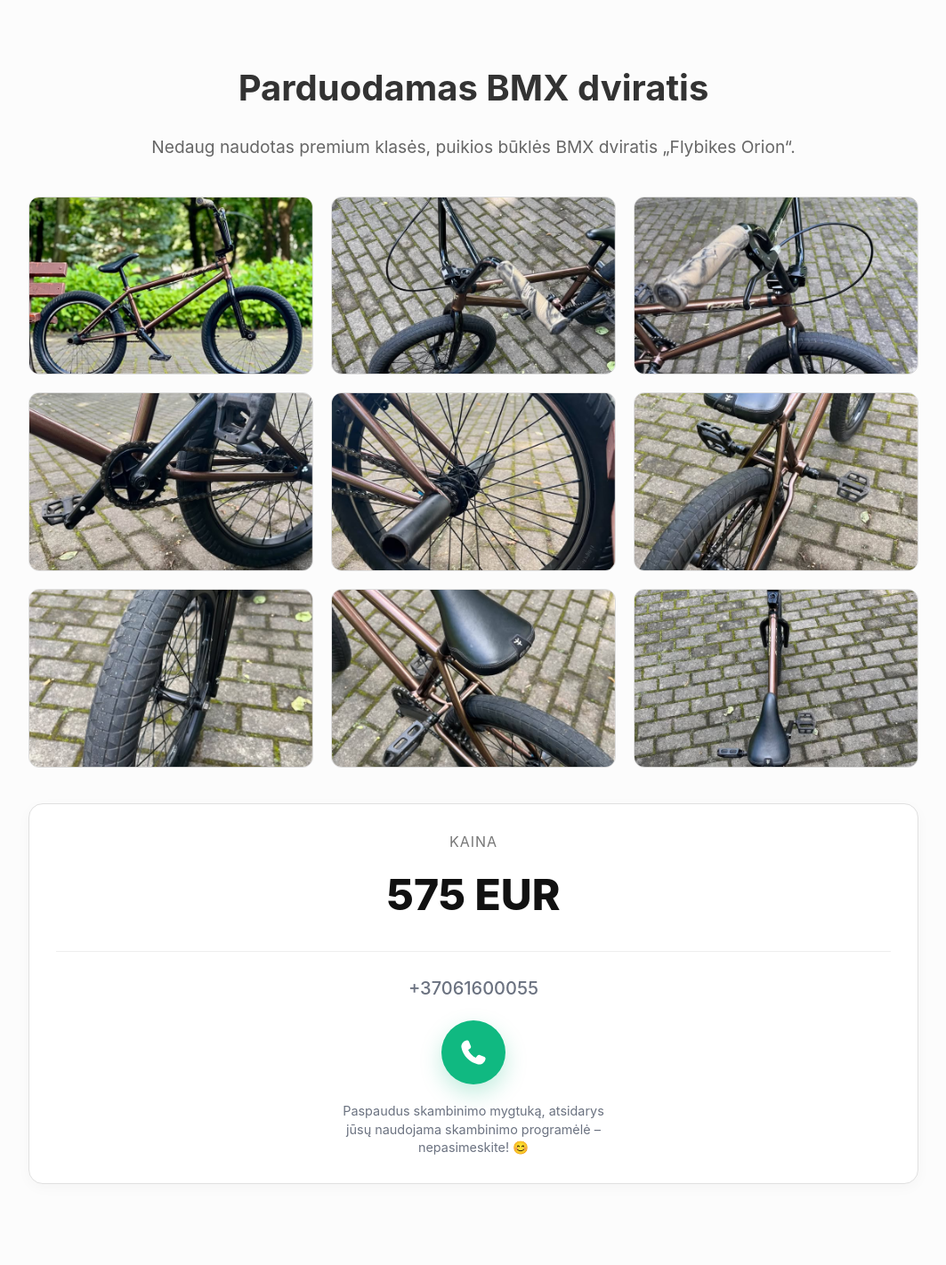
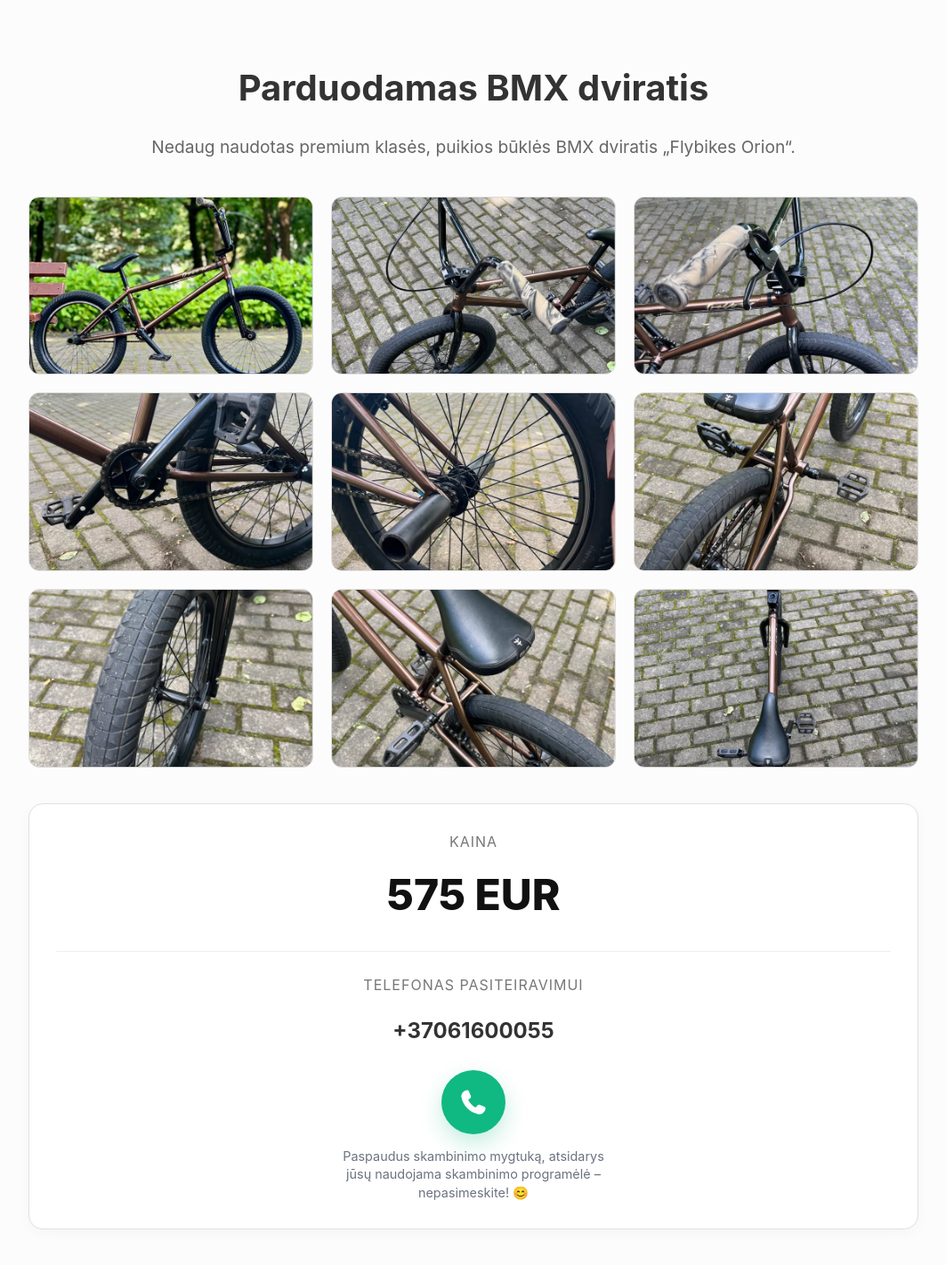
Before and after one commit to mruslys/ruslys.lt, a Jekyll site: the page built from parduodu/flybikes-orion/index.html, in a window 1280 px wide. Shown: the whole page at 89% size, without its empty margins (108-1171 px from the left). Built offline with Jekyll 4.4.1, drawn with Linux system fonts in a browser that asks for light colours; before the commit the page ends 1371 px from its top, so only the background shows below that.

Commit message:
Update gallery.html

```diff
--- a/_layouts/gallery.html
+++ b/_layouts/gallery.html
@@ -121,17 +121,25 @@
             display: flex;
             flex-direction: column;
             align-items: center;
-            gap: 20px;
+            gap: 15px;
+        }
+        .contact-label {
+            font-size: 1rem;
+            text-transform: uppercase;
+            letter-spacing: 1px;
+            color: #777;
+            margin-bottom: 4px;
         }
         .phone-link {
-            font-size: 1.25rem;
-            color: var(--muted-color);
+            font-size: 1.5rem;
+            color: var(--text-color);
             text-decoration: none;
-            font-weight: 500;
+            font-weight: 700;
             transition: color 0.2s ease;
+            margin-bottom: 5px;
         }
         .phone-link:hover {
-            color: var(--text-color);
+            color: var(--accent-color);
             text-decoration: underline;
         }
 
@@ -139,7 +147,7 @@
         .call-button {
             width: 72px;
             height: 72px;
-            margin: 0 auto;
+            margin: 5px auto 0;
             display: flex;
             justify-content: center;
             align-items: center;
@@ -270,7 +278,10 @@
 
             {% if site.phone %}
             <div class="contact-box">
-                <!-- Paprasta tekstinė nuoroda kopijavimui ir paspaudimui -->
+                <!-- Užrašas virš telefono -->
+                <div class="contact-label">Telefonas pasiteiravimui</div>
+
+                <!-- Didesnis ir ryškesnis telefonas kopijavimui ir paspaudimui -->
                 <a href="tel:{{ site.phone }}" class="phone-link">{{ site.phone }}</a>
 
                 <!-- Apvalus skambinimo mygtukas su ikona -->
```
